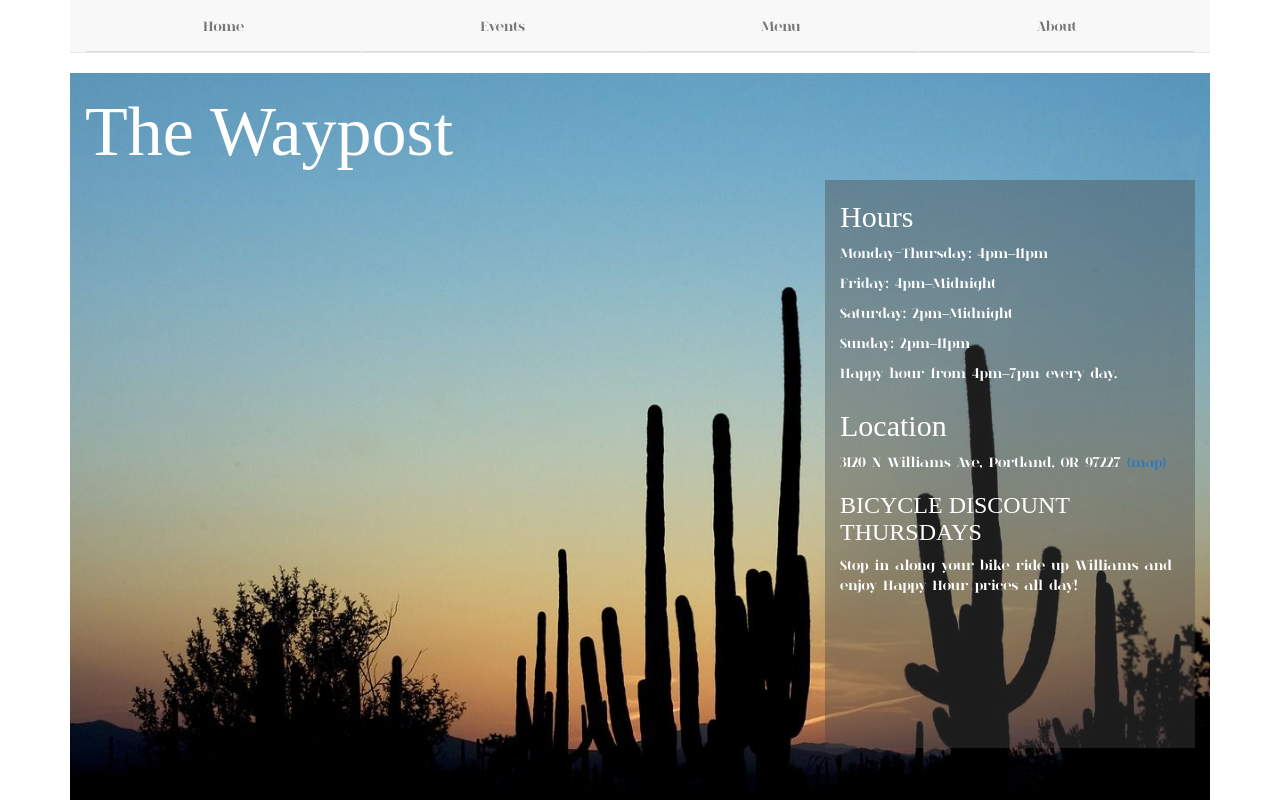
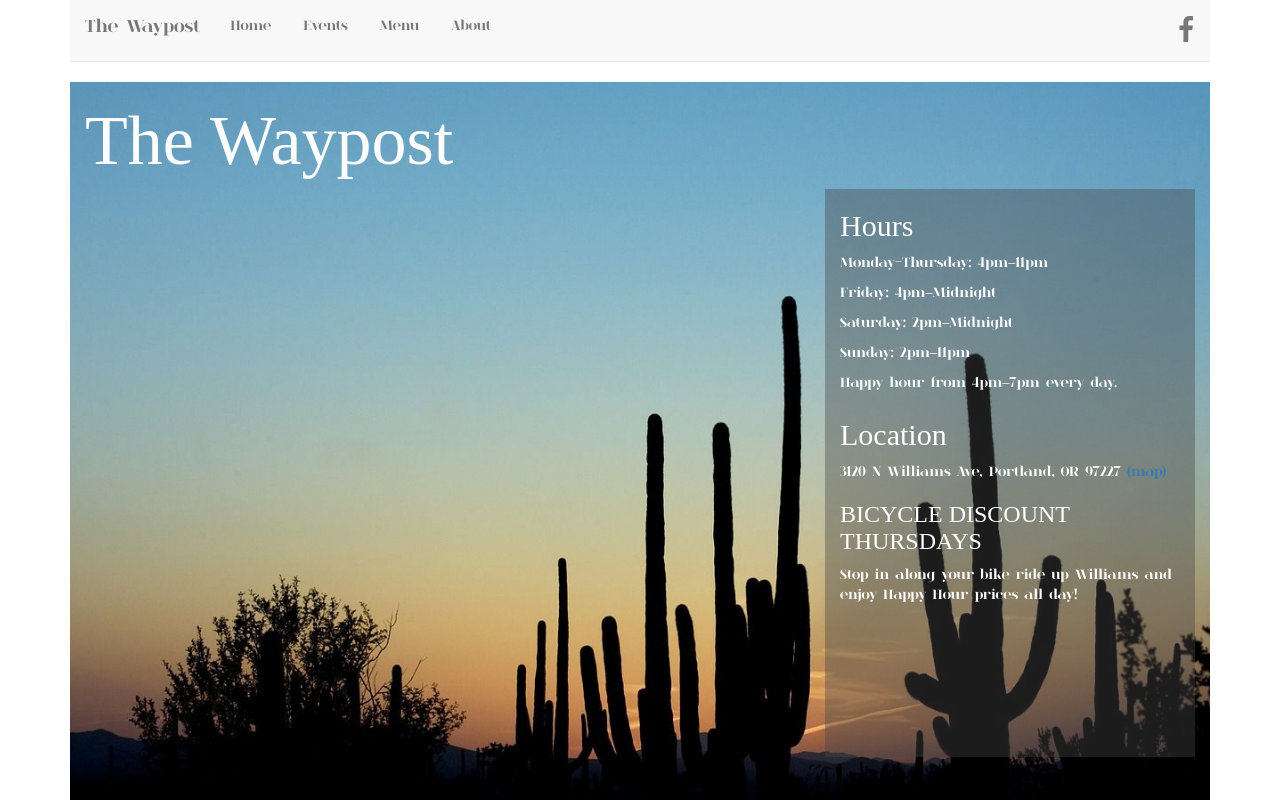
Before and after one commit to deleteriousEffect/wpsite, a website: page index.html in a window 1280 px wide. Shown: the top 800 px of the page. Drawn offline with nearby package versions, Linux system fonts and the light colour scheme; a web font is replaced by a local one.

Commit message:
add facebook button

```diff
--- a/index.html
+++ b/index.html
@@ -5,6 +5,7 @@
     <meta name="viewport" content="width=device-width, initial-scale=1">
     <title>The Waypost Bar/Venue</title>
     <link href="https://maxcdn.bootstrapcdn.com/bootstrap/3.3.5/css/bootstrap.min.css" rel="stylesheet">
+    <link rel="stylesheet" href="https://maxcdn.bootstrapcdn.com/font-awesome/4.4.0/css/font-awesome.min.css">
     <script src="https://ajax.googleapis.com/ajax/libs/jquery/2.1.4/jquery.min.js"></script>
     <script src="https://maxcdn.bootstrapcdn.com/bootstrap/3.3.5/js/bootstrap.min.js"></script>
     <script src="js/plugins/jquery.smooth-scroll.min.js"></script>
@@ -21,10 +22,11 @@
             <span class="icon-bar"></span>
             <span class="icon-bar"></span>
           </button>
+          <a href="#" class="navbar-brand">The Waypost</a>
         </div>
         <div class="container-fluid">
           <div class="collapse navbar-collapse" id="navbar">
-            <ul class="nav navbar-nav nav-tabs nav-justified">
+            <ul class="nav navbar-nav nav-pills">
               <li>
                 <a href="./">Home</a>
               </li>
@@ -37,6 +39,14 @@
               <li>
                 <a href="about">About</a>
               </li>
+            </ul>
+            <ul class="nav navbar-nav navbar-right">
+              <li>
+                <a href="https://www.facebook.com/TheWaypost" class="btn btn-social-icon btn-facebook">
+                  <i class="fa fa-2x fa-facebook"></i>
+                </a>
+              </li>
+              <li>
             </ul>
           </div>
         </div>
```
